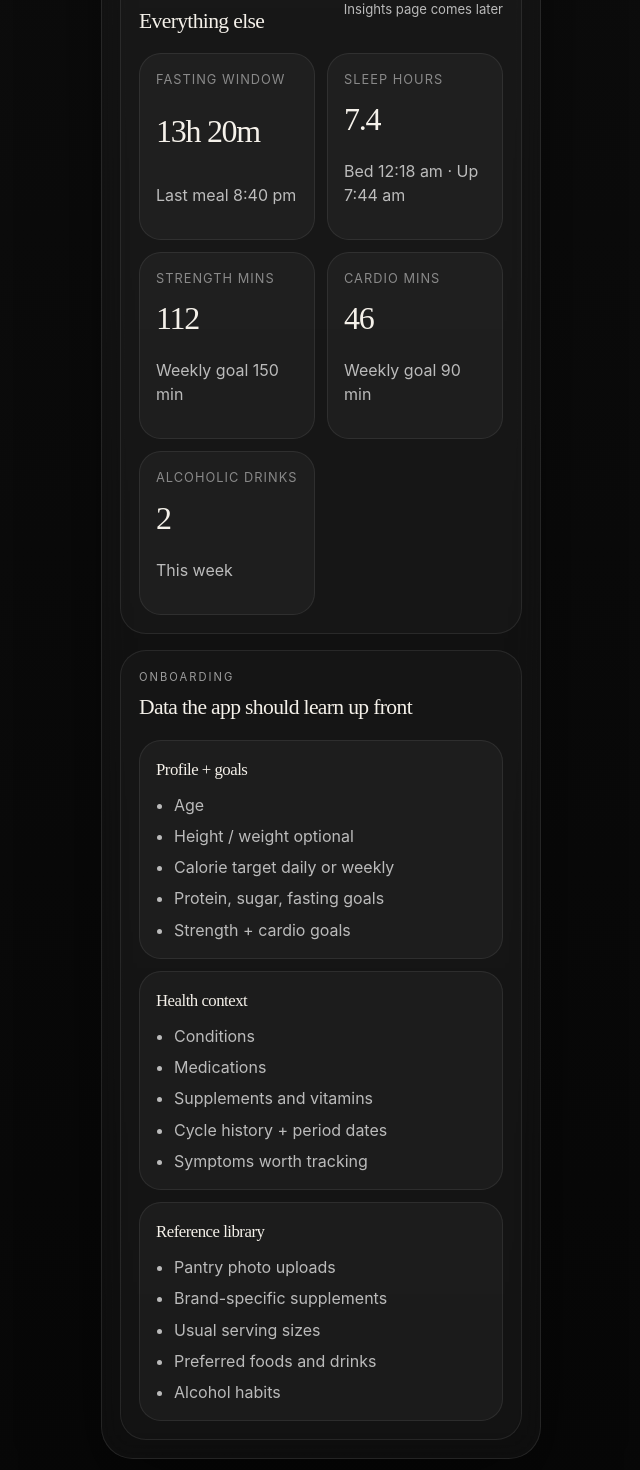
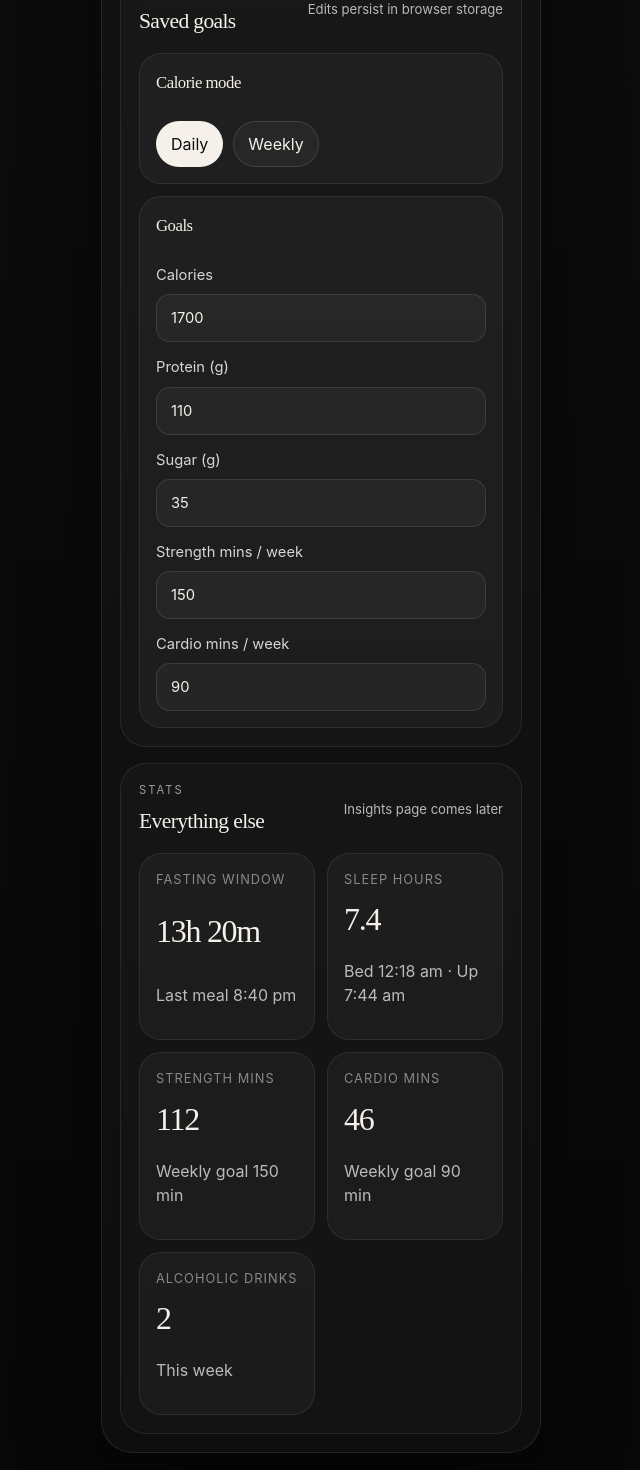
Before and after one commit to opal-the-bot/wellness-app, a React (Vite) app: page / in a window 1280 px wide. Shown: the part 1700-3170 px from the top of the page, without its empty margins (319-959 px from the left). Built offline with nearby package versions, Linux system fonts and the light colour scheme.

Commit message:
Add editable onboarding goals

```diff
--- a/src/App.css
+++ b/src/App.css
@@ -303,6 +303,33 @@ h4 {
   gap: 8px;
 }
 
+.form-card {
+  display: grid;
+  gap: 14px;
+}
+
+.form-card label {
+  display: grid;
+  gap: 8px;
+  color: rgba(255, 255, 255, 0.82);
+  font-size: 0.92rem;
+}
+
+.form-card input {
+  width: 100%;
+  padding: 12px 14px;
+  border-radius: 14px;
+  border: 1px solid rgba(255, 255, 255, 0.1);
+  background: rgba(255, 255, 255, 0.04);
+  color: #f5f1ea;
+}
+
+.mode-switch {
+  display: flex;
+  gap: 10px;
+  flex-wrap: wrap;
+}
+
 @media (max-width: 560px) {
   .app-shell {
     padding: 12px 10px 32px;
--- a/src/App.tsx
+++ b/src/App.tsx
@@ -144,6 +144,32 @@ function App() {
     },
   ]
 
+  const updateGoal = (
+    key: keyof WellnessStore['preferences']['goals'],
+    value: number,
+  ) => {
+    setStore((current) => ({
+      ...current,
+      preferences: {
+        ...current.preferences,
+        goals: {
+          ...current.preferences.goals,
+          [key]: value,
+        },
+      },
+    }))
+  }
+
+  const updateCalorieMode = (mode: 'daily' | 'weekly') => {
+    setStore((current) => ({
+      ...current,
+      preferences: {
+        ...current.preferences,
+        calorieMode: mode,
+      },
+    }))
+  }
+
   const resetDemo = () => setStore(defaultStore)
 
   return (
@@ -250,6 +276,80 @@ function App() {
         <section className="section-block">
           <div className="section-heading">
             <div>
+              <p className="eyebrow">Onboarding</p>
+              <h3>Saved goals</h3>
+            </div>
+            <span className="section-note">Edits persist in browser storage</span>
+          </div>
+
+          <div className="onboarding-grid">
+            <div className="onboarding-card form-card">
+              <h4>Calorie mode</h4>
+              <div className="mode-switch">
+                <button
+                  className={`toggle-chip ${store.preferences.calorieMode === 'daily' ? 'active' : ''}`}
+                  onClick={() => updateCalorieMode('daily')}
+                >
+                  Daily
+                </button>
+                <button
+                  className={`toggle-chip ${store.preferences.calorieMode === 'weekly' ? 'active' : ''}`}
+                  onClick={() => updateCalorieMode('weekly')}
+                >
+                  Weekly
+                </button>
+              </div>
+            </div>
+
+            <div className="onboarding-card form-card">
+              <h4>Goals</h4>
+              <label>
+                Calories
+                <input
+                  type="number"
+                  value={store.preferences.goals.calories}
+                  onChange={(event) => updateGoal('calories', Number(event.target.value))}
+                />
+              </label>
+              <label>
+                Protein (g)
+                <input
+                  type="number"
+                  value={store.preferences.goals.protein}
+                  onChange={(event) => updateGoal('protein', Number(event.target.value))}
+                />
+              </label>
+              <label>
+                Sugar (g)
+                <input
+                  type="number"
+                  value={store.preferences.goals.sugar}
+                  onChange={(event) => updateGoal('sugar', Number(event.target.value))}
+                />
+              </label>
+              <label>
+                Strength mins / week
+                <input
+                  type="number"
+                  value={store.preferences.goals.strengthMinutes}
+                  onChange={(event) => updateGoal('strengthMinutes', Number(event.target.value))}
+                />
+              </label>
+              <label>
+                Cardio mins / week
+                <input
+                  type="number"
+                  value={store.preferences.goals.cardioMinutes}
+                  onChange={(event) => updateGoal('cardioMinutes', Number(event.target.value))}
+                />
+              </label>
+            </div>
+          </div>
+        </section>
+
+        <section className="section-block">
+          <div className="section-heading">
+            <div>
               <p className="eyebrow">Stats</p>
               <h3>Everything else</h3>
             </div>
@@ -266,48 +366,6 @@ function App() {
             ))}
           </div>
         </section>
-
-        <section className="section-block onboarding-block">
-          <div className="section-heading">
-            <div>
-              <p className="eyebrow">Onboarding</p>
-              <h3>Data the app should learn up front</h3>
-            </div>
-          </div>
-
-          <div className="onboarding-grid">
-            <div className="onboarding-card">
-              <h4>Profile + goals</h4>
-              <ul>
-                <li>Age</li>
-                <li>Height / weight optional</li>
-                <li>Calorie target daily or weekly</li>
-                <li>Protein, sugar, fasting goals</li>
-                <li>Strength + cardio goals</li>
-              </ul>
-            </div>
-            <div className="onboarding-card">
-              <h4>Health context</h4>
-              <ul>
-                <li>Conditions</li>
-                <li>Medications</li>
-                <li>Supplements and vitamins</li>
-                <li>Cycle history + period dates</li>
-                <li>Symptoms worth tracking</li>
-              </ul>
-            </div>
-            <div className="onboarding-card">
-              <h4>Reference library</h4>
-              <ul>
-                <li>Pantry photo uploads</li>
-                <li>Brand-specific supplements</li>
-                <li>Usual serving sizes</li>
-                <li>Preferred foods and drinks</li>
-                <li>Alcohol habits</li>
-              </ul>
-            </div>
-          </div>
-        </section>
       </main>
     </div>
   )
```
